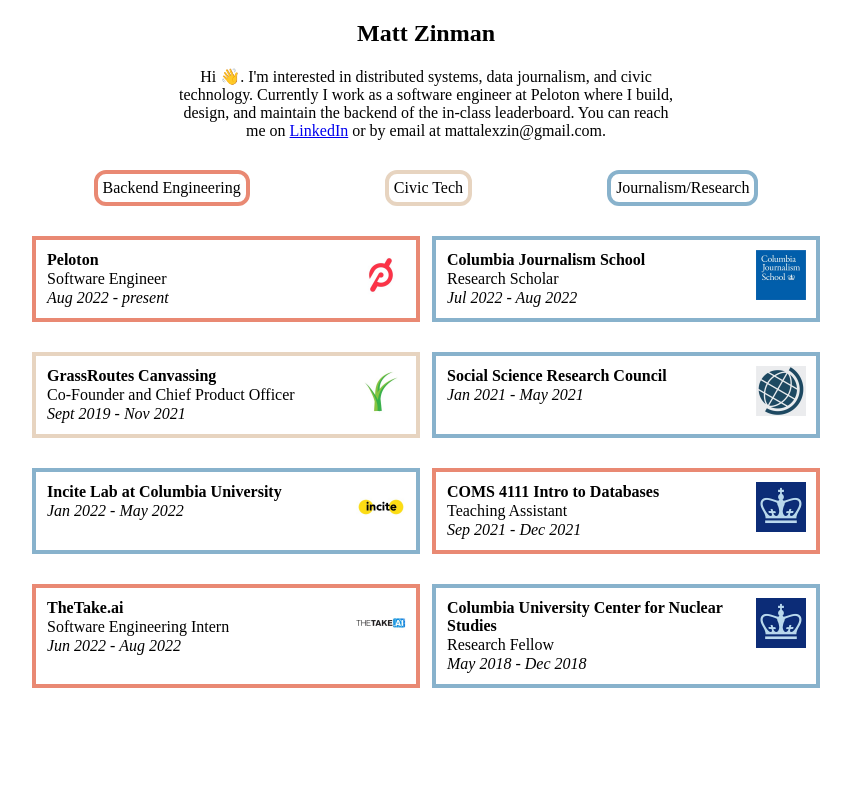
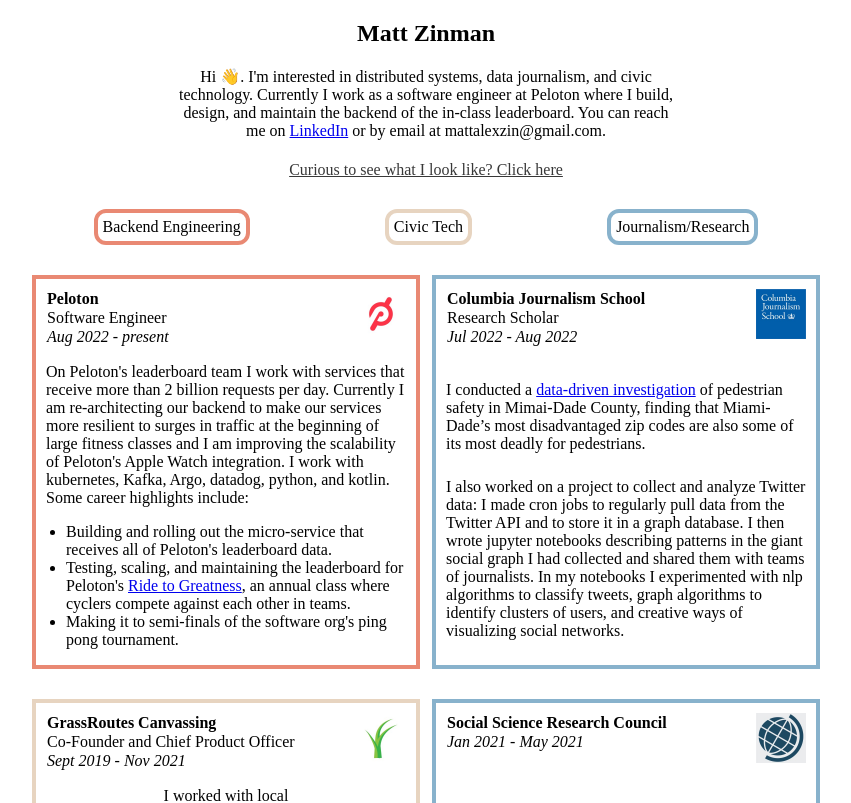
Before and after one commit to maz2129/personal-website, a SvelteKit app: page / in a window 1280 px wide. Shown: the top 803 px of the page, without its empty margins (214-1065 px from the left). Built offline with nearby package versions, Linux system fonts and the light colour scheme.

Commit message:
headshot

```diff
--- a/src/components/Experience.svelte
+++ b/src/components/Experience.svelte
@@ -28,17 +28,10 @@
         display: flex;
         flex-wrap: wrap;
         width: 100%;
-        height: 100%;
-        padding-bottom: 10px;
     }
 
     #companyNameColumn {
         width: 80%;
-        height: 100%;
-    }
-    #companyNameContainer {
-        padding-left: 10px;
-        padding-top: 10px;
     }
     p {
         margin: 1px
@@ -46,15 +39,12 @@
 
     #companyLogoColumn {
         width: 20%;
-        height: 100%
     }
 
     #imageContainer {
         height: 50px;
         width: 50px;
         float: right;
-        margin-top: 10px;
-        margin-right: 10px;
     }
     img {
         max-width: 100%;
--- a/src/components/ExperienceList.svelte
+++ b/src/components/ExperienceList.svelte
@@ -1,72 +1,6 @@
 <script>
 	import { get } from "svelte/store";
 	import Experience from "./Experience.svelte";
-
-    let experienceData = [
-        {
-            className: "engineering",
-            companyName: "Peloton",
-            imgUrl: "images/peloton-logo.jpeg",
-            positionName: "Software Engineer",
-            timeFrame: "Aug 2022 - present",
-            description: "Work as a..."
-        },
-        {
-            className: "journ",
-            companyName: "Columbia Journalism School",
-            imgUrl: "images/columbia-journalism.jpeg",
-            positionName: "Research Scholar",
-            timeFrame: "Jul 2022 - Aug 2022"
-        },
-        {
-            className: "civic",
-            companyName: "GrassRoutes Canvassing",
-            imgUrl: "images/grassroutes-logo.jpeg",
-            positionName: "Co-Founder and Chief Product Officer",
-            timeFrame: "Sept 2019 - Nov 2021"
-        },
-        {
-            className: "journ",
-            companyName: "Social Science Research Council",
-            imgUrl: "images/ssrc-logo.jpeg",
-            timeFrame: "Jan 2021 - May 2021"
-        },
-        {
-            className: "journ",
-            companyName: "Incite Lab at Columbia University",
-            imgUrl: "images/incite-logo.jpeg",
-            timeFrame: "Jan 2022 - May 2022"
-        },
-        {
-            className: "engineering",
-            companyName: "COMS 4111 Intro to Databases",
-            imgUrl: "images/columbia-logo.jpeg",
-            positionName: "Teaching Assistant",
-            timeFrame: "Sep 2021 - Dec 2021"
-
-        },
-        {
-            className: "engineering",
-            companyName: "TheTake.ai",
-            imgUrl: "images/thetake-logo.jpeg",
-            positionName: "Software Engineering Intern",
-            timeFrame: "Jun 2022 - Aug 2022"
-        },
-        {
-            className: "journ",
-            companyName: "Columbia University Center for Nuclear Studies",
-            imgUrl: "images/columbia-logo.jpeg",
-            positionName: "Research Fellow",
-            timeFrame: "May 2018 - Dec 2018"
-        },
-        // {
-        //     className: "misc",
-        //     companyName: "Columbia University",
-        //     imgUrl: "images/columbia-logo.jpeg",
-        //     positionName: "Student",
-        //     timeFrame: "Graduated May 2022"
-        // },
-    ]
 
     let toggleOptions = [
         {
@@ -81,16 +15,12 @@
             toggleName: "Journalism/Research",
             toggleCode: "journ"
          },
-        //  {
-        //     toggleName: "Miscelanious",
-        //     toggleCode: "misc"
-        //  }
     ]
     let selectedToggles = []
 
 </script>
 
-<div>
+<div id="toggleContainer">
     {#each toggleOptions as t}
         <label class="{t.toggleCode} {selectedToggles.includes(t.toggleCode) ? "selected" : ""}">
             <input type="checkbox" bind:group={selectedToggles} value={t.toggleCode}/>
@@ -100,18 +30,87 @@
 </div>
 
 <div>
-    {#each experienceData as experience}
-        {#if selectedToggles.length == 0 || selectedToggles.includes(experience.className)}
-        <div class="{experience.className} experienceDiv">
-            <Experience {...experience}/>
+    {#if selectedToggles.length == 0 || selectedToggles.includes("engineering")}
+        <div class="engineering experienceDiv">
+            <Experience  companyName="Peloton" imgUrl="images/peloton-logo.jpeg" positionName="Software Engineer"
+                timeFrame="Aug 2022 - present" />
+            <div class="descriptionContainer">
+                <p>On Peloton's leaderboard team I work with services that receive more than 2 billion requests per day. Currently I am re-architecting our backend to make our services more resilient to surges in traffic at the beginning of large fitness classes and I am improving the scalability of Peloton's Apple Watch integration. I work with kubernetes, Kafka, Argo, datadog, python, and kotlin. Some career highlights include: </p>
+                <ul>
+                    <li>Building and rolling out the micro-service that receives all of Peloton's leaderboard data.</li>
+                    <li>Testing, scaling, and maintaining the leaderboard for Peloton's <a href="https://www.onepeloton.com/blog/ridetogreatness/" target="_blank">Ride to Greatness</a>, an annual class where cyclers compete against each other in teams.</li>
+                    <li>Making it to semi-finals of the software org's ping pong tournament.</li>
+                </ul>
+            </div>
         </div>
-        {/if}
-    {/each}
+    {/if}
+
+    {#if selectedToggles.length == 0 || selectedToggles.includes("journ")}
+        <div class="journ experienceDiv">
+            <Experience  companyName="Columbia Journalism School" imgUrl="images/columbia-journalism.jpeg" positionName="Research Scholar"
+                timeFrame="Jul 2022 - Aug 2022" />
+            <div class="descriptionContainer">
+                <p>I conducted a <a href="https://docs.google.com/presentation/d/1UKCU5uEox6_HDSsYcPAkeE-tX55S3_gkuROW4v4ZugI/edit#slide=id.p" target="_blank">data-driven investigation</a> of pedestrian safety in Mimai-Dade County, finding that Miami-Dade’s most disadvantaged zip codes are also some of its most deadly for pedestrians.</p>
+                <p>I also worked on a project to collect and analyze Twitter data: I made cron jobs to regularly pull data from the Twitter API and to store it in a graph database. I then wrote jupyter notebooks describing patterns in the giant social graph I had collected and shared them with teams of journalists. In my notebooks I experimented with nlp algorithms to classify tweets, graph algorithms to identify clusters of users, and creative ways of visualizing social networks.</p>
+            </div>
+        </div>
+    {/if}
+
+    {#if selectedToggles.length == 0 || selectedToggles.includes("civic")}
+        <div class="civic experienceDiv">
+            <Experience  companyName="GrassRoutes Canvassing" imgUrl="images/grassroutes-logo.jpeg" positionName="Co-Founder and Chief Product Officer"
+                timeFrame="Sept 2019 - Nov 2021" />
+            <div class="descriptionContainer">
+                <p>I worked with local </p>
+            </div>
+        </div>
+    {/if}
+
+    {#if selectedToggles.length == 0 || selectedToggles.includes("journ")}
+        <div class="journ experienceDiv">
+            <Experience  companyName="Social Science Research Council" imgUrl="images/ssrc-logo.jpeg"
+                timeFrame="Jan 2021 - May 2021" />
+        </div>
+    {/if}
+
+    {#if selectedToggles.length == 0 || selectedToggles.includes("journ")}
+        <div class="journ experienceDiv">
+            <Experience  companyName="Incite Lab at Columbia University" imgUrl="images/incite-logo.jpeg"
+                timeFrame="Jan 2022 - May 2022" />
+        </div>
+    {/if}
+
+    {#if selectedToggles.length == 0 || selectedToggles.includes("engineering")}
+        <div class="engineering experienceDiv">
+            <Experience  companyName="COMS 4111 Intro to Databases" imgUrl="images/columbia-logo.jpeg" positionName="Teaching Assistant"
+                timeFrame="Sep 2021 - Dec 2021" />
+        </div>
+    {/if}
+
+    {#if selectedToggles.length == 0 || selectedToggles.includes("engineering")}
+        <div class="engineering experienceDiv">
+            <Experience  companyName="TheTake.ai" imgUrl="images/thetake-logo.jpeg" positionName="Software Engineering Intern"
+                timeFrame="Jun 2022 - Aug 2022" />
+        </div>
+    {/if}
+
+    {#if selectedToggles.length == 0 || selectedToggles.includes("journ")}
+        <div class="journ experienceDiv">
+            <Experience  companyName="Columbia University Center for Nuclear Studies" imgUrl="images/columbia-logo.jpeg" positionName="Research Fellow"
+                timeFrame="May 2018 - Dec 2018" />
+        </div>
+    {/if}
+
 </div>
 
 
 <style>
     /* Experience toggle buttons */
+    #toggleContainer {
+        margin-top: 30px;
+        margin-bottom: 30px;
+    }
+
     input[type="checkbox"] {
         display: none;
     }
@@ -168,9 +167,11 @@
 
     /* Experience grid */
     .experienceDiv {
-        width: 380px;
+        width: 360px;
         margin-top: 0;
         margin-bottom: 30px;
+        padding: 10px;
+        padding-bottom: 16px;
     }
 
     div {
@@ -179,6 +180,20 @@
         justify-content: space-around;
         width: 800px;
         margin: auto;
-        margin-top: 30px;
+    }
+
+    .descriptionContainer {
+        text-align: left;
+        margin: 0;
+    }
+
+    p {
+        margin-bottom: 0;
+    }
+
+    ul {
+        margin-top: 16px;
+        margin-bottom: 0;
+        padding-left: 20px;
     }
 </style>
--- /dev/null
+++ b/src/components/Headshot.svelte
@@ -0,0 +1,79 @@
+<script>
+	import {backInOut, linear} from 'svelte/easing';
+
+	let springy = false;
+	$: duration = springy ? 2000 : 1000;
+	$: easing = springy ? backInOut : linear;
+	$: options = {duration, easing, times: 2};
+
+	let show = false;
+	const toggle = () => show = !show;
+
+	function spin(node, options) {
+		const {times = 1} = options;
+		return {
+			...options,
+			// The value of t passed to the css method
+			// varies between zero and one during an "in" transition
+			// and between one and zero during an "out" transition.
+			css(t) {
+				// Svelte takes care of applying the easing function.
+				const degrees = 360 * times; // through which to spin
+				return `transform: scale(${t}) rotate(${t * degrees}deg);`;
+			}
+		};
+	}
+</script>
+
+
+
+{#if show}
+
+	<div class="center" transition:spin={options}>
+		<div class="content">
+            <img src="images/headshot.jpg" alt="headshot"/>
+            <p on:click={toggle}>Click here to close</p>
+        </div>
+	</div>
+{:else}
+    <h4 on:click={toggle}>Curious to see what I look like? Click here</h4>
+{/if}
+
+<style>
+	.center {
+		/* This has a width and height of zero and is
+		   only used to center the content on the page. */
+		position: absolute;
+		left: 50%;
+		top: 50%;
+		transform: translate(-50%, -50%);
+	}
+
+	.content {
+		/* for rotation about center */
+		position: absolute;
+		transform: translate(-50%, -50%);
+		/* text-align: center; */
+		width: 300px;
+        background-color: white;
+        border: 2px black;
+        border-style: solid;
+        z-index: 100;
+	}
+
+    img {
+        width: 100%;
+    }
+
+    p {
+        cursor: pointer;
+    }
+
+    h4 {
+        text-decoration: underline;
+        font-weight: normal;
+        color: #383838;
+        margin-bottom: 30px;
+        cursor: pointer;
+    }
+</style>
--- a/src/routes/+page.svelte
+++ b/src/routes/+page.svelte
@@ -1,10 +1,12 @@
 <script>
     import Intro from "../components/Intro.svelte"
     import ExperienceList from "../components/ExperienceList.svelte"
+	import Headshot from "../components/Headshot.svelte"
 </script>
 
 <div>
     <Intro/>
+	<Headshot/>
     <ExperienceList/>
 </div>
 
```
Also changed, not shown: static/images/headshot.jpg (added).
